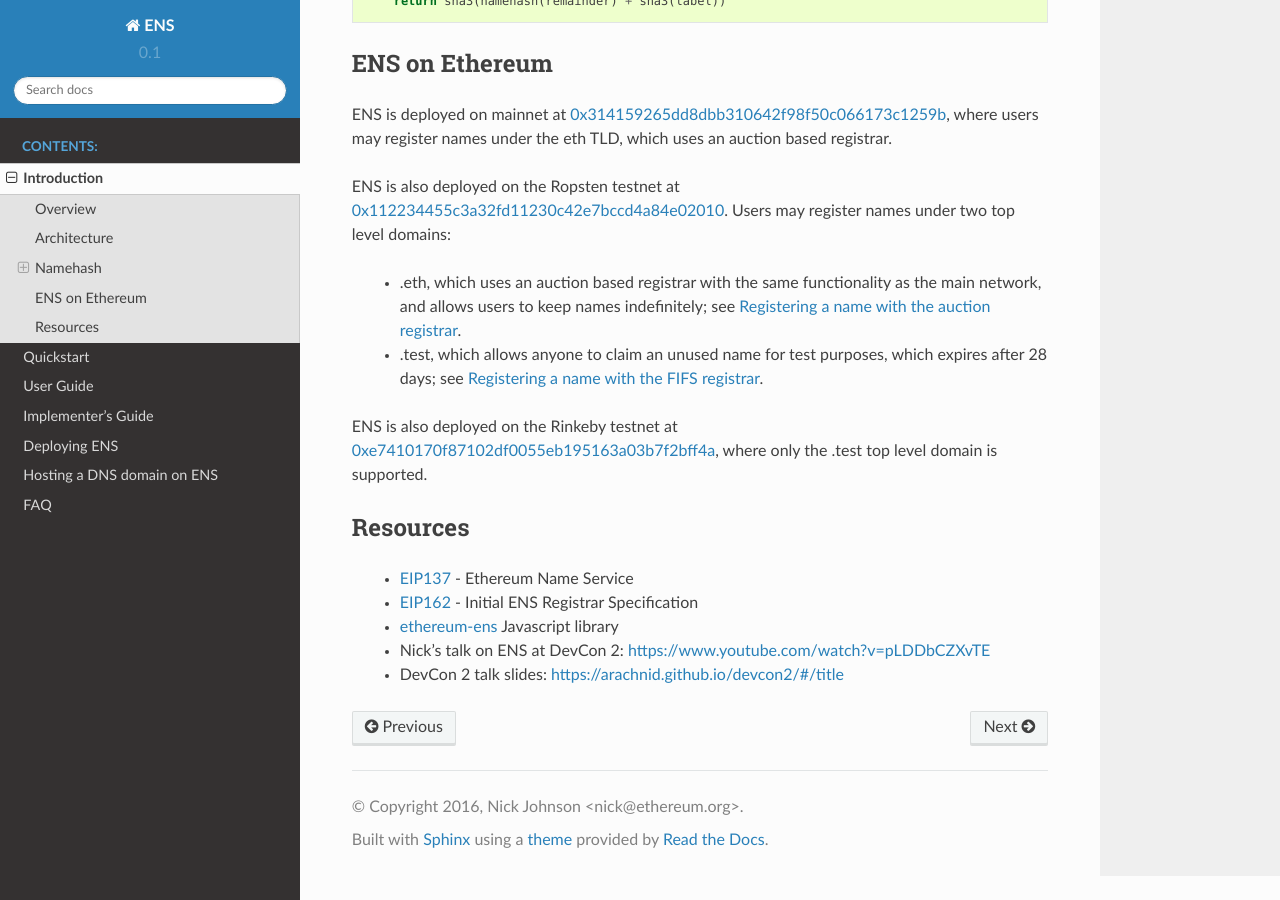
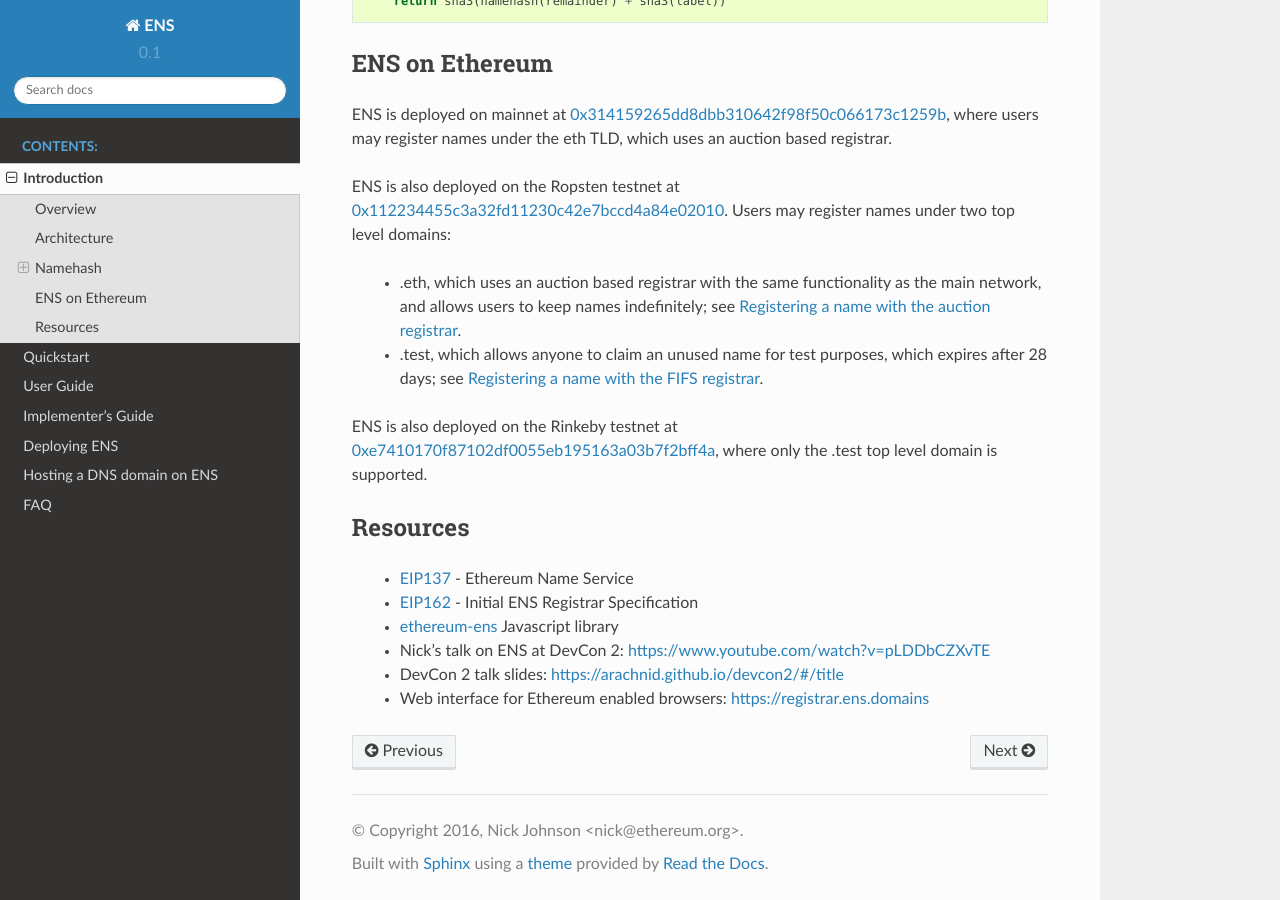
Before and after one commit to ensdomains/ens, a Sphinx documentation site: the page built from docs/introduction.rst, in a window 1280 px wide and 900 px high, scrolled down 2487 px. Built offline with Sphinx 7.4.7 and the Read the Docs theme 2.0.0, drawn with Linux system fonts in a browser that asks for light colours.

Commit message:
Adds link to the web interface. (#214)

```diff
--- a/docs/introduction.rst
+++ b/docs/introduction.rst
@@ -107,6 +107,7 @@
  - ethereum-ens_ Javascript library
  - Nick's talk on ENS at DevCon 2: https://www.youtube.com/watch?v=pLDDbCZXvTE
  - DevCon 2 talk slides: https://arachnid.github.io/devcon2/#/title
+ - Web interface for Ethereum enabled browsers: https://registrar.ens.domains
 
 
  .. _0x112234455c3a32fd11230c42e7bccd4a84e02010: https://ropsten.etherscan.io/address/0x112234455c3a32fd11230c42e7bccd4a84e02010
```
